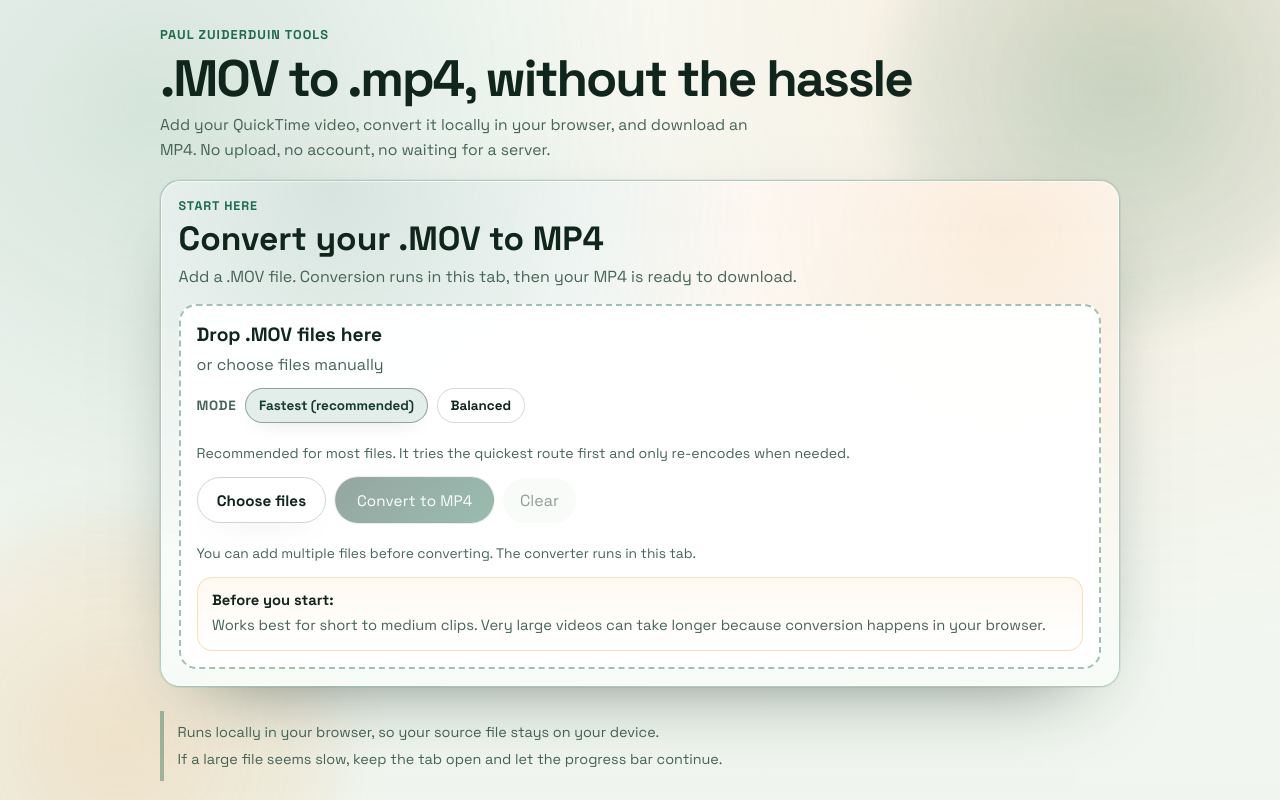
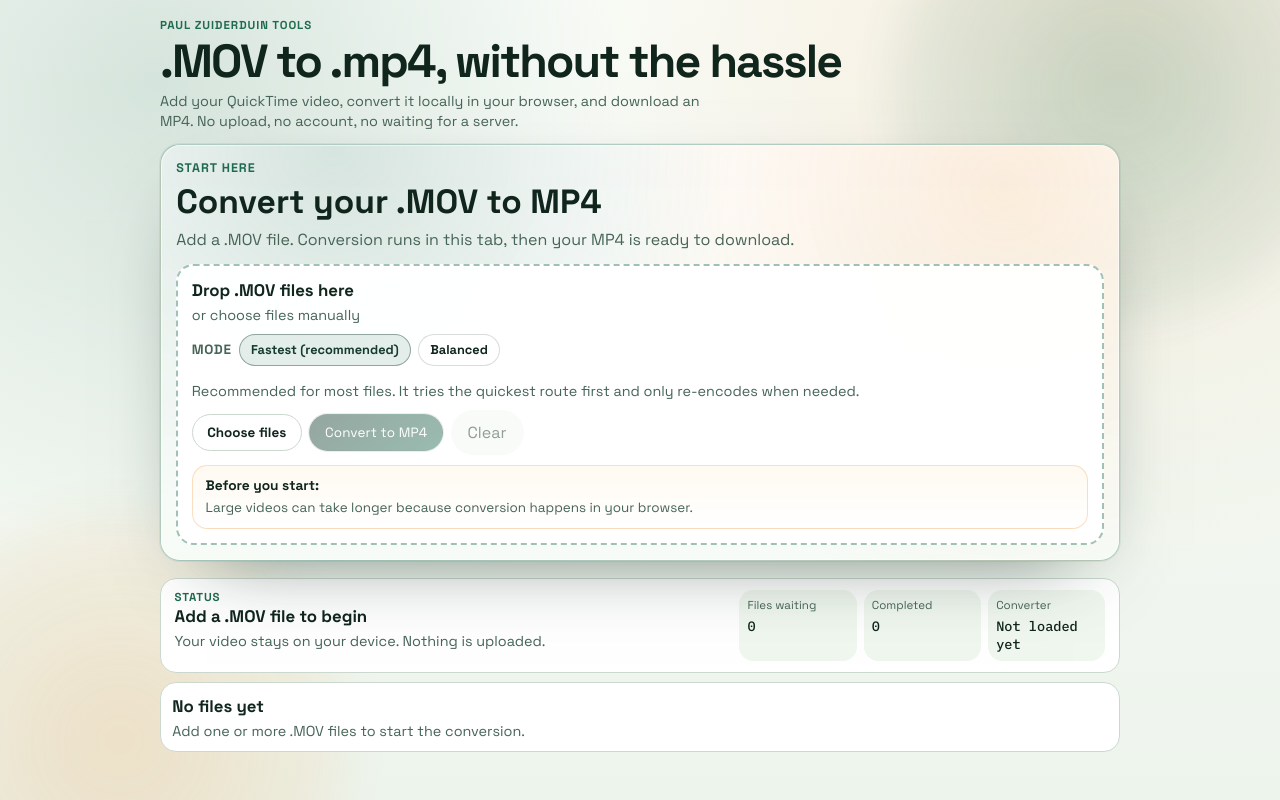
Before and after one commit to Paulmzuiderduin/mov2mp4, a React (Vite) app: page / in a window 1280 px wide. Shown: the top 800 px of the page. Built offline with nearby package versions, Linux system fonts and the light colour scheme.

Commit message:
Tighten MOV2MP4 layout for above-the-fold

```diff
--- a/src/App.jsx
+++ b/src/App.jsx
@@ -338,8 +338,8 @@ export default function App() {
 
   const largeFileNote =
     largestFile.file.size >= LARGE_FILE_THRESHOLD_BYTES
-      ? `Large file detected (${formatBytes(largestFile.file.size)}). Keep this tab open. Conversion can take several minutes in the browser.`
-      : 'Works best for short to medium clips. Very large videos can take longer because conversion happens in your browser.';
+      ? `Large file detected (${formatBytes(largestFile.file.size)}). Conversion may take longer in this tab.`
+      : 'Large videos can take longer because conversion happens in your browser.';
 
   const ensureEngine = async () => {
     if (ffmpegRef.current) return ffmpegRef.current;
@@ -669,10 +669,6 @@ export default function App() {
                 </button>
               </div>
 
-              <p className="action-hint">
-                You can add multiple files before converting. The converter runs in this tab.
-              </p>
-
               <div className="large-file-note" role="status" aria-live="polite">
                 <strong>Before you start:</strong>
                 <span>{largeFileNote}</span>
@@ -688,11 +684,6 @@ export default function App() {
               />
             </section>
           </div>
-
-          <section className="footer-note">
-            <p>Runs locally in your browser, so your source file stays on your device.</p>
-            <p>If a large file seems slow, keep the tab open and let the progress bar continue.</p>
-          </section>
 
           <section className="status-panel" aria-live="polite">
             <div>
--- a/src/styles.css
+++ b/src/styles.css
@@ -77,7 +77,7 @@ button {
   z-index: 1;
   width: min(960px, calc(100% - 2rem));
   margin: 0 auto;
-  padding: 1.6rem 0 2rem;
+  padding: 1.1rem 0 1.6rem;
 }
 
 .hero {
@@ -88,37 +88,37 @@ button {
   margin: 0;
   text-transform: uppercase;
   letter-spacing: 0.08em;
-  font-size: 0.8rem;
+  font-size: 0.72rem;
   color: var(--brand);
   font-weight: 700;
 }
 
 .hero h1 {
-  margin: 0.7rem 0 0;
-  font-size: clamp(1.8rem, 5vw, 3.2rem);
+  margin: 0.45rem 0 0;
+  font-size: clamp(1.65rem, 4.4vw, 2.9rem);
   letter-spacing: -0.04em;
   line-height: 0.96;
 }
 
 .hero-sub {
-  margin: 0.6rem 0 0;
+  margin: 0.45rem 0 0;
   max-width: 62ch;
   color: var(--muted);
-  line-height: 1.6;
-  font-size: 0.98rem;
+  line-height: 1.45;
+  font-size: 0.9rem;
 }
 
 .top-layout {
-  margin-top: 1.05rem;
+  margin-top: 0.75rem;
   display: grid;
   grid-template-columns: 1fr;
-  gap: 1rem;
+  gap: 0.6rem;
   align-items: start;
 }
 
 .converter-panel {
   position: relative;
-  padding: 1.1rem;
+  padding: 0.95rem;
   border-radius: 1.25rem;
   border: 1px solid rgba(31, 107, 79, 0.32);
   background:
@@ -178,24 +178,25 @@ button {
 }
 
 .dropzone {
-  margin-top: 0.85rem;
+  margin-top: 0.7rem;
   border: 2px dashed rgba(31, 107, 79, 0.42);
   border-radius: 1.1rem;
-  padding: 1rem;
+  padding: 0.85rem;
   background: rgba(255, 255, 255, 0.96);
   backdrop-filter: blur(5px);
   display: grid;
-  gap: 0.8rem;
+  gap: 0.6rem;
   transition: border-color 180ms ease, background-color 180ms ease, transform 180ms ease;
 }
 
 .dropzone strong {
-  font-size: 1.2rem;
+  font-size: 1.05rem;
 }
 
 .dropzone p {
-  margin: 0.45rem 0 0;
+  margin: 0.3rem 0 0;
   color: var(--muted);
+  font-size: 0.9rem;
 }
 
 .dropzone.is-dragging {
@@ -209,7 +210,7 @@ button {
   display: flex;
   flex-wrap: wrap;
   align-items: center;
-  gap: 0.55rem;
+  gap: 0.45rem;
 }
 
 .speed-label {
@@ -225,8 +226,8 @@ button {
   background: #ffffff;
   color: var(--ink);
   border-radius: 999px;
-  padding: 0.5rem 0.8rem;
-  font-size: 0.84rem;
+  padding: 0.42rem 0.7rem;
+  font-size: 0.8rem;
   font-weight: 700;
 }
 
@@ -240,14 +241,14 @@ button {
 .speed-note {
   margin: 0;
   color: var(--muted);
-  font-size: 0.88rem;
-  line-height: 1.55;
+  font-size: 0.82rem;
+  line-height: 1.4;
 }
 
 .actions {
   display: flex;
   flex-wrap: wrap;
-  gap: 0.55rem;
+  gap: 0.45rem;
   align-items: center;
 }
 
@@ -278,8 +279,8 @@ button {
 }
 
 .primary-cta {
-  padding: 0.78rem 1.3rem;
-  font-size: 0.95rem;
+  padding: 0.58rem 0.95rem;
+  font-size: 0.84rem;
   letter-spacing: 0.01em;
   box-shadow:
     0 18px 34px -24px rgba(12, 50, 36, 0.85),
@@ -293,8 +294,8 @@ button {
 }
 
 .choose-cta {
-  padding: 0.78rem 1.2rem;
-  font-size: 0.95rem;
+  padding: 0.58rem 0.9rem;
+  font-size: 0.84rem;
   font-weight: 700;
   border-width: 1.5px;
   box-shadow: 0 14px 28px -22px rgba(16, 38, 29, 0.65);
@@ -308,33 +309,26 @@ button {
 
 .large-file-note {
   display: grid;
-  gap: 0.35rem;
-  padding: 0.8rem 0.9rem;
+  gap: 0.25rem;
+  padding: 0.65rem 0.8rem;
   border: 1px solid rgba(233, 143, 47, 0.28);
   border-radius: 0.95rem;
   background: linear-gradient(180deg, rgba(255, 249, 240, 0.92), rgba(255, 255, 255, 0.9));
 }
 
-.action-hint {
-  margin: 0;
-  color: var(--muted);
+.large-file-note strong {
   font-size: 0.86rem;
-  line-height: 1.5;
-}
-
-.large-file-note strong {
-  font-size: 0.92rem;
 }
 
 .large-file-note span {
   color: var(--muted);
-  line-height: 1.55;
-  font-size: 0.92rem;
+  line-height: 1.45;
+  font-size: 0.84rem;
 }
 
 .status-panel {
-  margin-top: 0.6rem;
-  padding: 0.8rem 0.95rem;
+  margin-top: 0.45rem;
+  padding: 0.7rem 0.85rem;
   border-radius: 1rem;
   border: 1px solid var(--line);
   background: var(--panel);
@@ -350,7 +344,7 @@ button {
 }
 
 .status-kicker {
-  font-size: 0.8rem;
+  font-size: 0.72rem;
   font-weight: 700;
   text-transform: uppercase;
   letter-spacing: 0.07em;
@@ -358,47 +352,48 @@ button {
 }
 
 .status-title {
-  margin-top: 0.25rem;
-  font-size: 1.2rem;
+  margin-top: 0.2rem;
+  font-size: 1.05rem;
   line-height: 1.15;
 }
 
 .status-detail {
-  margin-top: 0.35rem;
+  margin-top: 0.3rem;
   color: var(--muted);
-  line-height: 1.55;
+  line-height: 1.4;
+  font-size: 0.9rem;
 }
 
 .status-metrics {
   display: grid;
   grid-template-columns: repeat(3, minmax(0, 1fr));
-  gap: 0.55rem;
+  gap: 0.45rem;
 }
 
 .status-metric {
   display: grid;
   gap: 0.25rem;
   align-content: start;
-  padding: 0.6rem;
+  padding: 0.5rem;
   border-radius: 0.9rem;
   background: var(--panel-soft);
 }
 
 .status-metric strong {
   font-family: "IBM Plex Mono", monospace;
-  font-size: 0.95rem;
+  font-size: 0.85rem;
 }
 
 .status-metric-label {
   color: var(--muted);
-  font-size: 0.8rem;
-  line-height: 1.4;
+  font-size: 0.72rem;
+  line-height: 1.3;
 }
 
 .hint {
-  margin: 0.65rem 0 0;
+  margin: 0.4rem 0 0;
   color: var(--muted);
-  font-size: 0.92rem;
+  font-size: 0.84rem;
 }
 
 .item-hint {
@@ -407,9 +402,9 @@ button {
 }
 
 .queue {
-  margin-top: 0.7rem;
+  margin-top: 0.6rem;
   display: grid;
-  gap: 0.8rem;
+  gap: 0.55rem;
 }
 
 .empty-card,
@@ -420,36 +415,37 @@ button {
 }
 
 .empty-card {
-  padding: 1.1rem;
+  padding: 0.7rem;
 }
 
 .empty-card h2 {
   margin: 0;
-  font-size: 1.2rem;
+  font-size: 1.05rem;
 }
 
 .empty-card p {
-  margin: 0.6rem 0 0;
+  margin: 0.35rem 0 0;
   color: var(--muted);
+  font-size: 0.9rem;
 }
 
 .queue-item {
-  padding: 0.75rem;
+  padding: 0.7rem;
   display: grid;
   grid-template-columns: minmax(0, 1fr) auto;
-  gap: 0.7rem;
+  gap: 0.55rem;
   animation: rise 280ms ease both;
 }
 
 .queue-main h3 {
   margin: 0;
-  font-size: 1rem;
+  font-size: 0.95rem;
 }
 
 .queue-main p {
-  margin: 0.35rem 0 0;
+  margin: 0.25rem 0 0;
   color: var(--muted);
-  font-size: 0.88rem;
+  font-size: 0.85rem;
 }
 
 .queue-actions {
@@ -461,10 +457,10 @@ button {
 }
 
 .progress {
-  margin-top: 0.6rem;
+  margin-top: 0.45rem;
   border-radius: 999px;
   width: 100%;
-  height: 6px;
+  height: 5px;
   background: #e7efe9;
   overflow: hidden;
 }
@@ -479,45 +475,32 @@ button {
 }
 
 .error {
-  margin: 0.45rem 0 0;
+  margin: 0.35rem 0 0;
   color: var(--error);
-  font-size: 0.87rem;
-  line-height: 1.5;
+  font-size: 0.82rem;
+  line-height: 1.4;
 }
 
 .error-details {
-  margin-top: 0.55rem;
+  margin-top: 0.4rem;
   color: var(--muted);
 }
 
 .error-details summary {
   cursor: pointer;
-  font-size: 0.84rem;
+  font-size: 0.8rem;
   font-weight: 700;
 }
 
 .error-details p {
-  margin: 0.45rem 0 0;
-  padding: 0.75rem 0.85rem;
+  margin: 0.35rem 0 0;
+  padding: 0.55rem 0.7rem;
   border-radius: 0.9rem;
   background: #f8fbf8;
   border: 1px solid var(--line);
-  font-size: 0.82rem;
-  line-height: 1.55;
+  font-size: 0.78rem;
+  line-height: 1.45;
   word-break: break-word;
-}
-
-.footer-note {
-  margin-top: 0.5rem;
-  border-left: 4px solid rgba(31, 107, 79, 0.4);
-  padding: 0.3rem 0 0.3rem 0.85rem;
-}
-
-.footer-note p {
-  margin: 0.38rem 0;
-  color: var(--muted);
-  line-height: 1.45;
-  font-size: 0.9rem;
 }
 
 @keyframes rise {
@@ -559,11 +542,11 @@ button {
 @media (max-width: 600px) {
   .page {
     width: min(960px, calc(100% - 1.2rem));
-    padding-top: 1.2rem;
+    padding-top: 1rem;
   }
 
   .hero-sub {
-    font-size: 0.94rem;
+    font-size: 0.88rem;
   }
 
   .dropzone,
```
